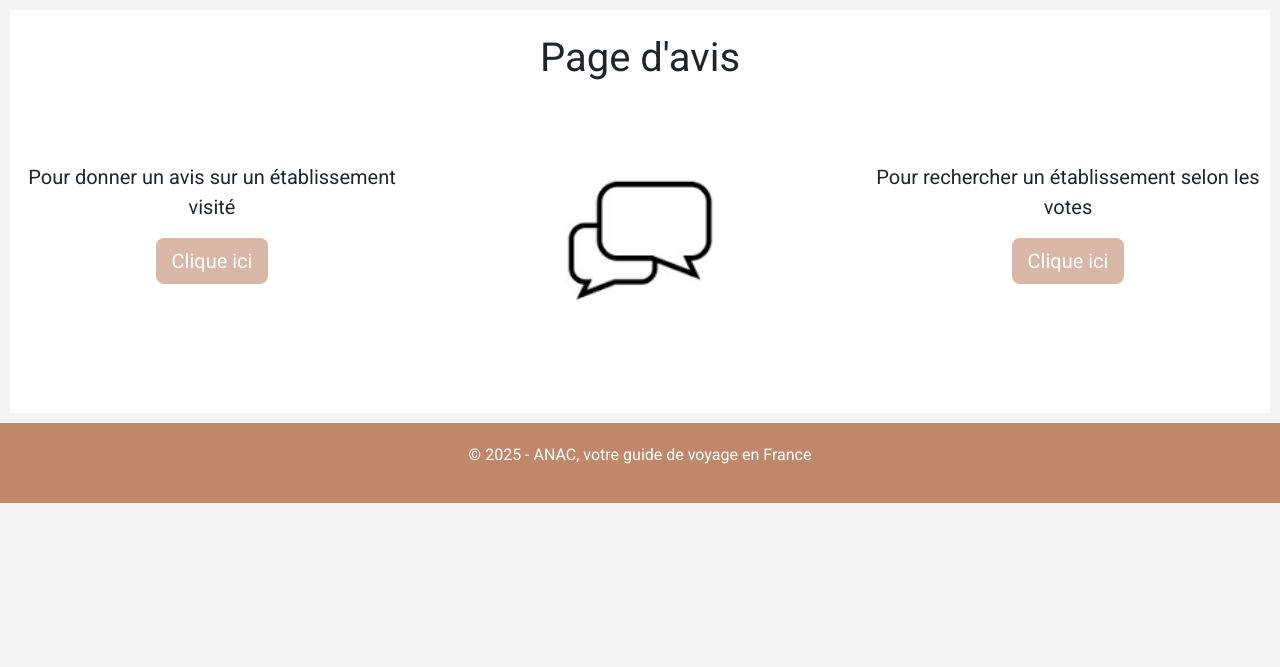
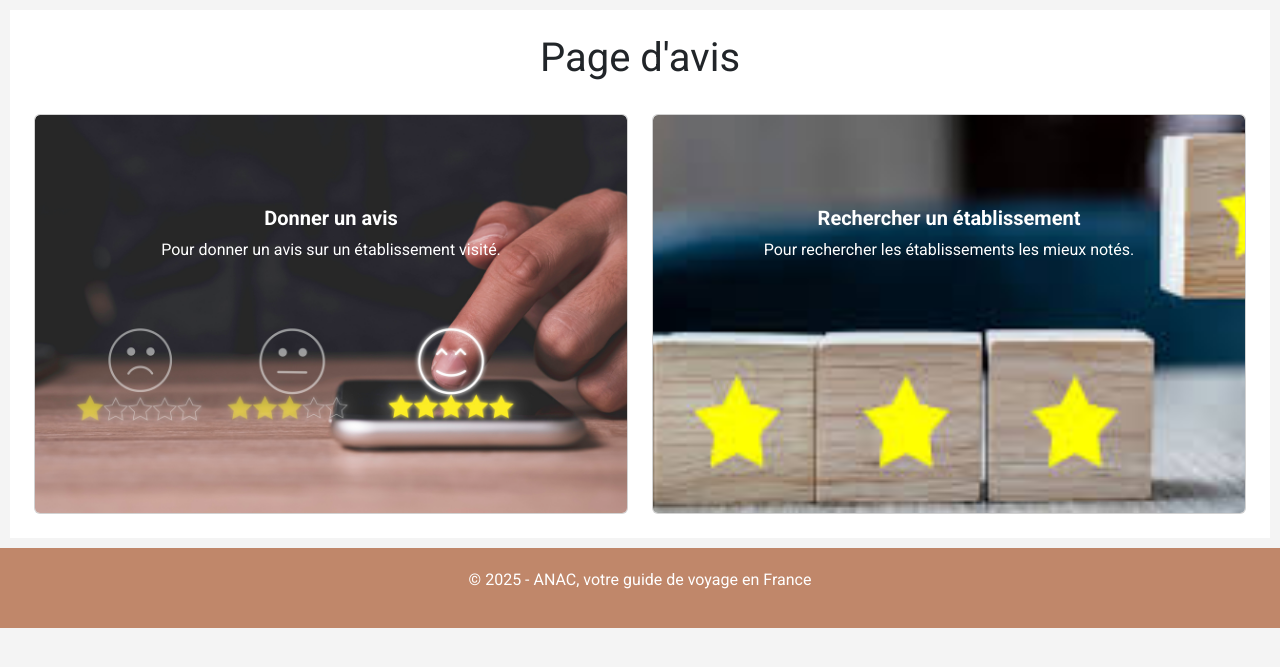
Before and after one commit to QALLOUJ/ANAC_APPLICATION, a PHP site: template templates/avis.html.twig in a window 1280 px wide. Shown: the part 44-711 px from the top of the page. Run offline with PHP 8.4, Linux system fonts and the light colour scheme; the template is opened without the code that fills it, so the values that code supplies are empty; some libraries are stand-ins or nearby versions.

Commit message:
images page avis

```diff
--- a/templates/avis.html.twig
+++ b/templates/avis.html.twig
@@ -3,58 +3,89 @@
 {% block title %}Stage BTS{% endblock %}
 
 {% block content %}
-
 <style>
-.image {
-    margin : auto;
-    flex: block;
+/* Applique un style sur le texte dans .card-body pour qu'il reste sur une seule ligne */
+.card-body h5, .card-body p {
+  white-space: nowrap; /* Empêche la rupture du texte en plusieurs lignes */
+  overflow: hidden;    /* Cacher le texte qui dépasse si nécessaire */
+  text-overflow: ellipsis; /* Utilise des "..." si le texte dépasse */
 }
 
-article {
-    background-color : white;
+.card:hover .card-body h5 {
+  font-size: 24px;
+  color: #d8b7a6; /* Couleur du texte */
+  font-weight: bold; /* Texte en gras */
+  white-space: nowrap; /* Assure que le texte ne sera pas redécoupé */
 }
+
+.card:hover .card-body p {
+  font-size: 20px;
+  font-weight: bold; /* Texte en gras */
+  white-space: nowrap; /* Empêche la rupture du texte sur plusieurs lignes */
+  margin: 0;
+  padding: 0;
+}
+
+/* Pour éviter les marges et paddings supplémentaires */
+.card-body {
+  padding: 0; /* Retirer les paddings du body de la carte */
+}
+
+.card-title {
+  color: white; /* Couleur initiale du titre */
+  font-weight: bold;
+  white-space: nowrap; /* Empêche de couper le texte */
+}
+
+/* Effet de zoom sur l'image au survol */
+.card-img-top {
+  transition: transform 0.3s ease; /* Ajout d'une transition fluide */
+}
+
+.card:hover .card-img-top {
+  transform: scale(1.1); /* Zoom sur l'image à 110% de sa taille d'origine */
+}
+
+/* Ajustements pour l'apparence de la carte */
+.card {
+  position: relative;
+  overflow: hidden; /* Assure que l'image ne dépasse pas du conteneur */
+}
+
 </style>
 
-<article>
-<br>
+<article class="bg-white p-4">
   <h1 class="text-center">Page d'avis</h1>
+  <br>
+  <div class="row">
 
-
-  <div class="row">
     <!-- Première colonne -->
-    <div class="col-md-4 text-center">
-    <br>
-    <br>
-    <br>
-      <p class="lead">Pour donner un avis sur un établissement visité</p>
-      <a href="donnerAvis.php">
-        <button type="button" class="btn btn-primary btn-lg">
-          Clique ici
-        </button>
-      </a>
+    <div class="col-md-6 d-flex flex-column align-items-center" style="height: 400px;">
+      <div class="card" style="width: 100%; height: 100%; position: relative;">
+        <a href="donnerAvis.php" class="d-block text-decoration-none" style="height: 100%; display: flex; flex-direction: column; position: relative;">
+          <img src="images/laisseAvis.png" class="card-img-top" alt="Image" style="width: 100%; height: 100%; object-fit: cover;">
+          <div class="card-body text-center" style="position: absolute; top: 30%; left: 50%; transform: translate(-50%, -50%); z-index: 1; color: white;">
+            <h5 class="card-title">Donner un avis</h5>
+            <p class="card-text">Pour donner un avis sur un établissement visité.</p>
+          </div>
+        </a>
+      </div>
     </div>
 
     <!-- Deuxième colonne -->
-    <div class="col-md-4 text-center">
-      <img src="images/commentaire.png" alt="logo" width="300" height="240" class="image" >
+    <div class="col-md-6 d-flex flex-column align-items-center" style="height: 400px; margin:0px">
+      <div class="card" style="width: 100%; height: 100%; position: relative;">
+        <a href="donnerAvis.php" class="d-block text-decoration-none" style="height: 100%; display: flex; flex-direction: column; position: relative;">
+          <img src="images/note.png" class="card-img-top" alt="Image" style="width: 100%; height: 100%; object-fit: cover;">
+          <div class="card-body text-center" style="position: absolute; top: 30%; left: 50%; transform: translate(-50%, -50%); z-index: 1; color: white;">
+            <h5 class="card-title">Rechercher un établissement</h5>
+            <p class="card-text">Pour rechercher les établissements les mieux notés.</p>
+          </div>
+        </a>
+      </div>
     </div>
 
-    <!-- Deuxième colonne -->
-    <div class="col-md-4 text-center">
-    <br>
-    <br>
-    <br>
-      <p class="lead">Pour rechercher un établissement selon les votes</p>
-      <a href="donnerAvis.php">
-        <button type="button" class="btn btn-primary btn-lg">
-          Clique ici
-        </button>
-      </a>
-    </div>
   </div>
-
-  <br>
   {% block content1 %}{% endblock %}
 </article>
-
 {% endblock %}
--- a/templates/donnerAvisHotels.html.twig
+++ b/templates/donnerAvisHotels.html.twig
@@ -52,7 +52,7 @@
             <form method="POST" action="donnerAvisHotels.php">
                 <div class="form-group">
                     <label >Nom {{type}} </label>
-                    <input type="text" list="hotels" name="nom" id="nom" autocomplete="off" required>
+                    <input list="hotels" name="nom" id="nom" autocomplete="off" required>
                     <datalist id="hotels">
                         <option value="">Sélectionner l'hôtel</option>
                           {% for row in result %}
```
Also changed, not shown: images/la.jpg (added), images/laisseAvis.jpg (added), images/laisseAvis.png (added), images/note.jpg (added), images/note.png (added).
